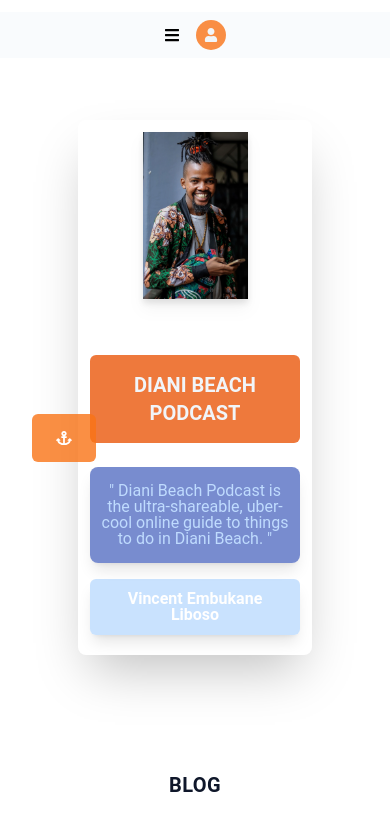
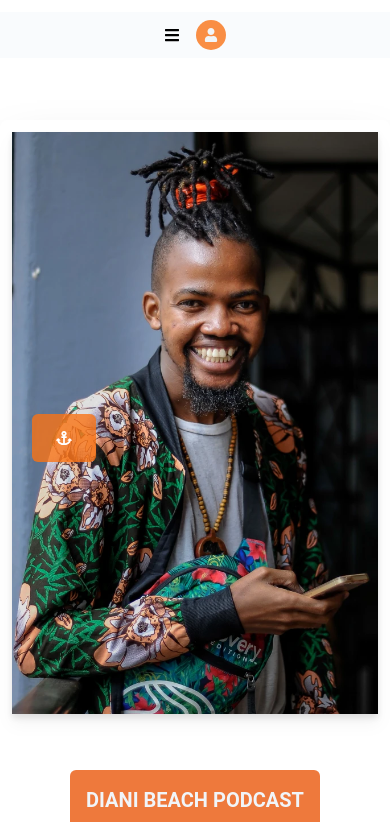
Before and after one commit to MatthewsRicky/travelapp, a Next.js app: page / in a window 390 px wide. Shown: the top 822 px of the page. Built offline with nearby package versions, Linux system fonts and the light colour scheme.

Commit message:
arranging the elements

```diff
--- a/components/Hero.tsx
+++ b/components/Hero.tsx
@@ -6,14 +6,14 @@ const Hero = () => {
 	return (
 		<section className='relative z-100 max-container flex flex-col justify-center items-center gap-6 mt-8 py-6'>
 			<div className='relative flex flex-col mt-16'>
-				<div className='justify-around w-[60%] items-center relative mx-auto flex z-20 sm:w-[95%] flex-col sm:flex-row gap-4 px-3 py-3 rounded-lg shadow-2xl backdrop-blur-sm'>
+				<div className='justify-around w-full items-center relative mx-auto flex z-20 sm:w-[95%] flex-col sm:flex-row gap-4 px-3 py-3 rounded-lg shadow-2xl backdrop-blur-sm'>
 					<div className='flexCenter'>
 						<Image
 							src='/libosso_profile.webp'
 							alt='Libosso'
 							width={1000}
 							height={1000}
-							className='drop-shadow-lg w-[50%] shadow-blue-950'
+							className='drop-shadow-lg w-full shadow-blue-950'
 						/>
 					</div>
 					<div className='flex flex-col gap-4 w-full justify-center mx-auto mt-10 items-center sm:w-[40%]'>
```
